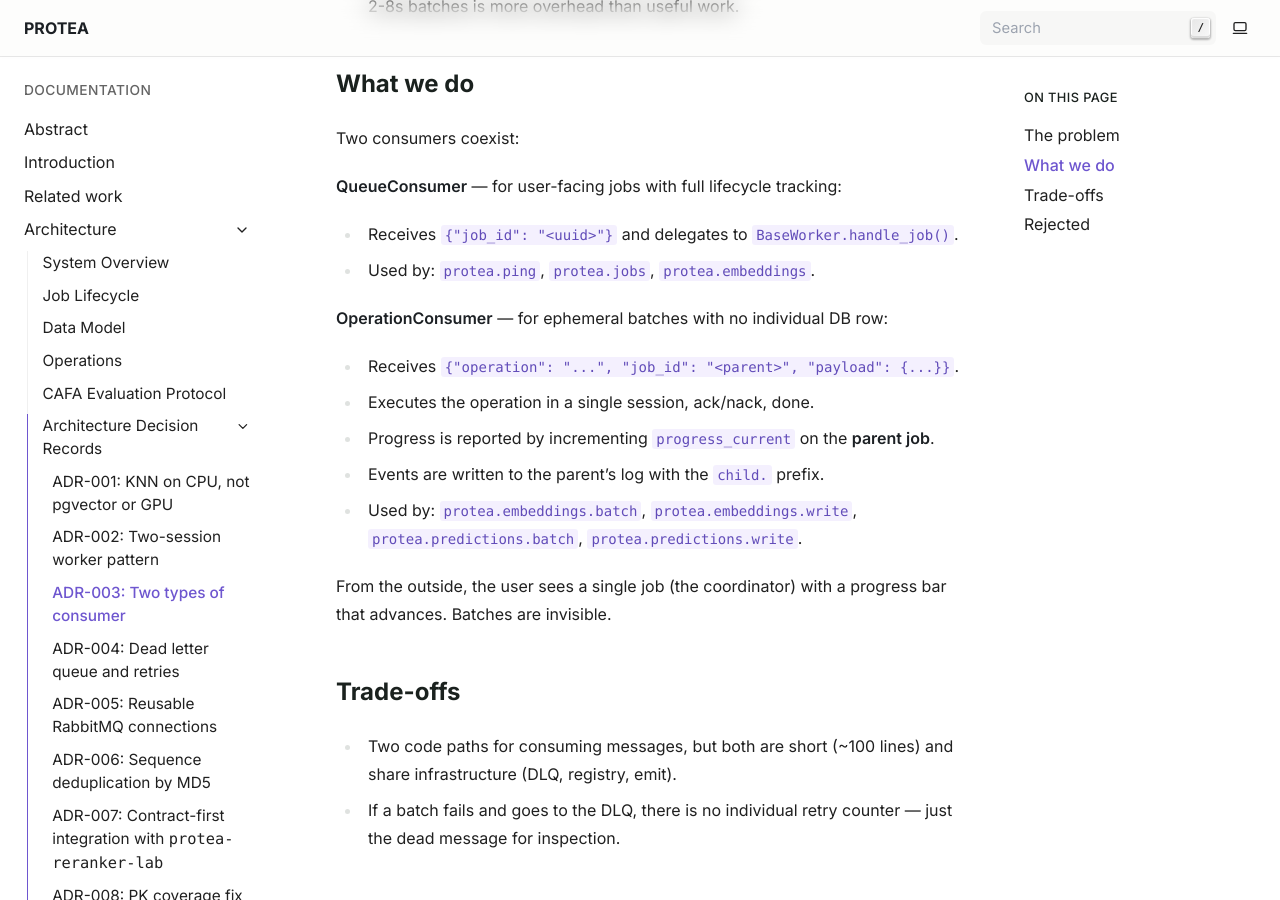
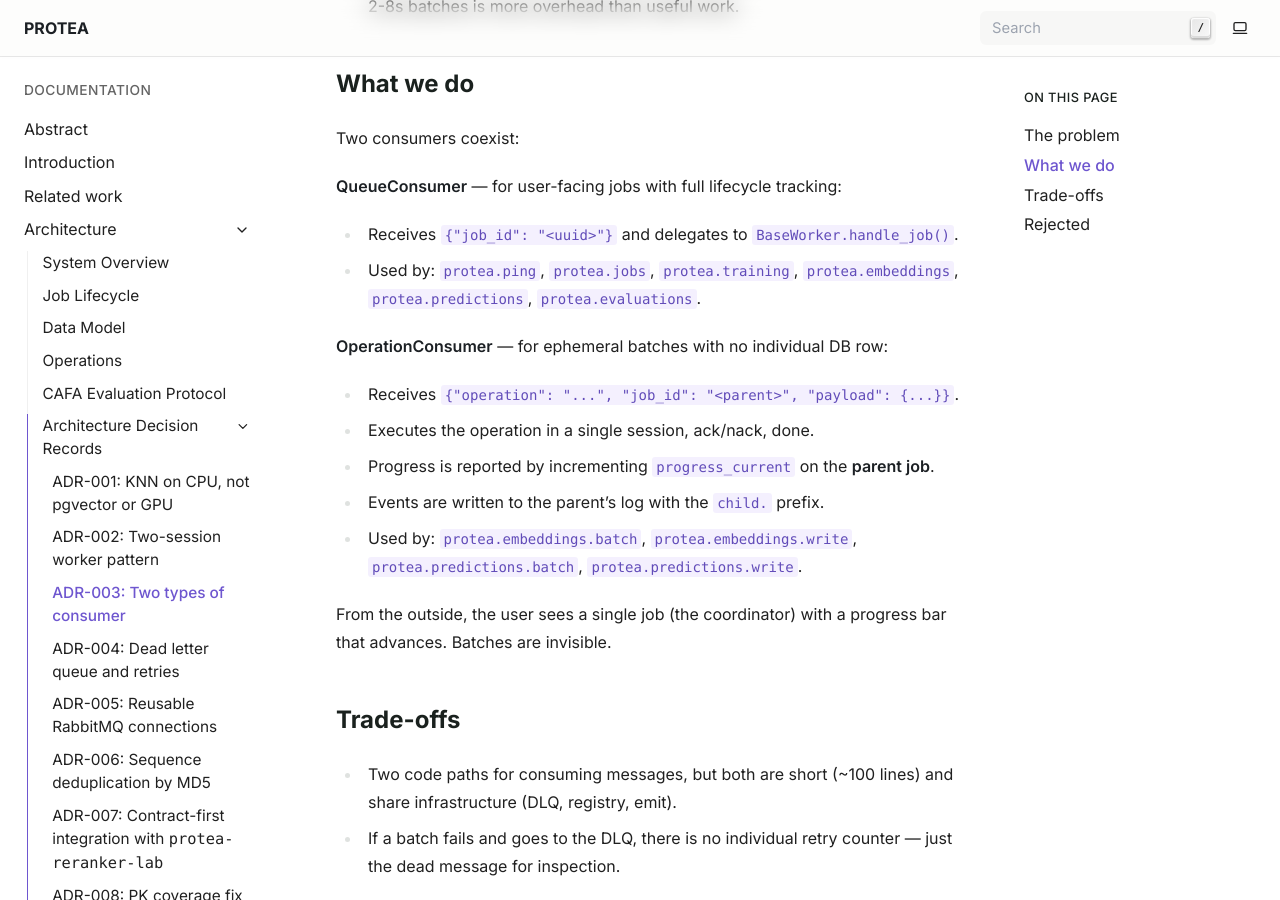
Before and after one commit to frapercan/PROTEA, a Sphinx documentation site: the page built from docs/source/adr/003-queue-consumer-vs-operation-consumer.rst, in a window 1280 px wide and 900 px high, scrolled down 552 px. Built offline with Sphinx 7.4.7, drawn with Linux system fonts in a browser that asks for light colours.

Commit message:
docs(adr-003): sync QueueConsumer 'used by' list with current queues
ADR-003 (Two types of consumer) listed the QueueConsumer queues as
just `protea.ping`, `protea.jobs`, `protea.embeddings`. The OperationConsumer
list was already current. The original ADR predates three queues that
have been added since: `protea.training` (export_research_dataset
coordinator, F0/F2 lab integration), `protea.predictions`
(predict_go_terms coordinator, the prediction-pipeline split that
mirrored the embedding split), and `protea.evaluations`
(run_cafa_evaluation runner, declared in
`routers/annotations/_common.py:21`).

The decision recorded by ADR-003 has not changed — QueueConsumer for
user-facing serialised coordinators, OperationConsumer for ephemeral
batches. Only the inventory of which queues exercise each pattern has
moved on. Updated the QueueConsumer bullet to enumerate all six queues
that use it today; left the OperationConsumer bullet untouched (still
exactly four queues).

`sphinx-build -W --keep-going -b html docs/source` succeeds with zero
warnings.

```diff
--- a/docs/source/adr/003-queue-consumer-vs-operation-consumer.rst
+++ b/docs/source/adr/003-queue-consumer-vs-operation-consumer.rst
@@ -25,7 +25,8 @@ Two consumers coexist:
 
 - Receives ``{"job_id": "<uuid>"}`` and delegates to
   ``BaseWorker.handle_job()``.
-- Used by: ``protea.ping``, ``protea.jobs``, ``protea.embeddings``.
+- Used by: ``protea.ping``, ``protea.jobs``, ``protea.training``,
+  ``protea.embeddings``, ``protea.predictions``, ``protea.evaluations``.
 
 **OperationConsumer** — for ephemeral batches with no individual DB row:
 
```
